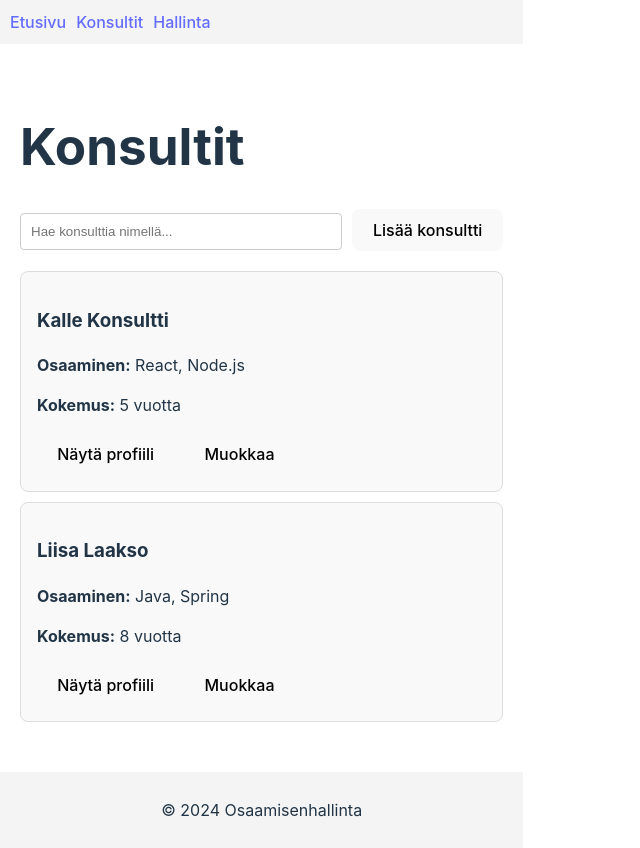
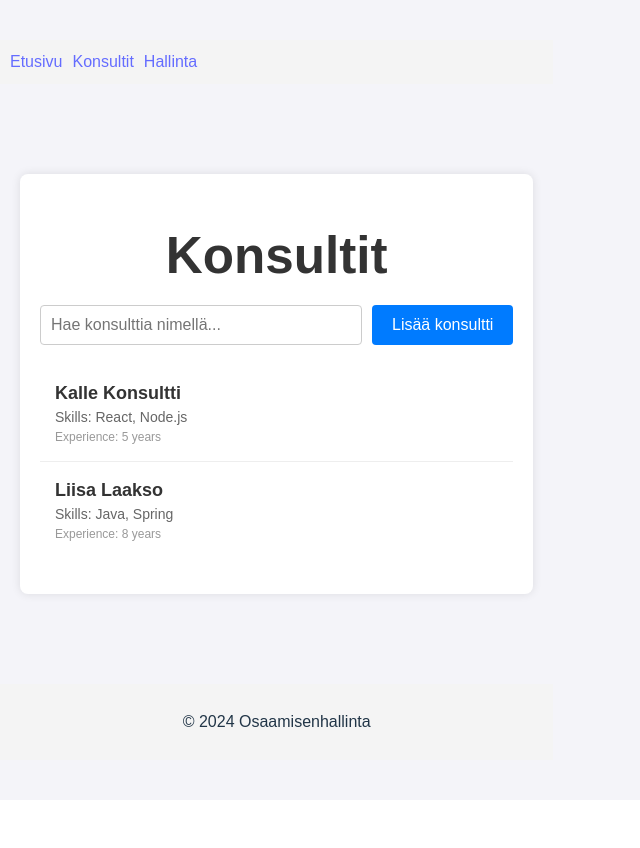
Before and after one commit to EKuuselaa/ConsultWizard, a React (Vite) app: page /consultants in a window 1280 px wide. Shown: the whole page, without its empty margins (0-640 px from the left). After the commit the page ends 800 px from the top, so only its background shows below. Built offline with nearby package versions, Linux system fonts and the light colour scheme.

Commit message:
created css styling for consultansPage

```diff
--- /dev/null
+++ b/src/pages/ConsultantsPage.css
@@ -0,0 +1,80 @@
+body {
+    font-family: Arial, sans-serif;
+    background-color: #f4f4f9;
+    margin: 0;
+    padding: 0;
+  }
+
+  .container {
+    max-width: 800px;
+    margin: 50px auto;
+    padding: 20px;
+    background-color: #fff;
+    box-shadow: 0 0 10px rgba(0, 0, 0, 0.1);
+    border-radius: 8px;
+  }
+
+  h1 {
+    color: #333;
+    text-align: center;
+    margin-bottom: 20px;
+  }
+
+  .search-container {
+    display: flex;
+    justify-content: center;
+    margin-bottom: 20px;
+  }
+
+  input[type="text"] {
+    padding: 10px;
+    width: 300px;
+    margin-right: 10px;
+    border: 1px solid #ccc;
+    border-radius: 4px;
+    font-size: 16px;
+  }
+
+  button {
+    padding: 10px 20px;
+    background-color: #007bff;
+    color: #fff;
+    border: none;
+    border-radius: 4px;
+    cursor: pointer;
+    font-size: 16px;
+  }
+
+  button:hover {
+    background-color: #0056b3;
+  }
+
+  .consultant-list {
+    list-style-type: none;
+    padding: 0;
+  }
+
+  .consultant-item {
+    padding: 15px;
+    border-bottom: 1px solid #eee;
+  }
+
+  .consultant-item:last-child {
+    border-bottom: none;
+  }
+
+  .consultant-name {
+    font-size: 18px;
+    font-weight: bold;
+    color: #333;
+  }
+
+  .consultant-skills {
+    color: #666;
+    font-size: 14px;
+  }
+
+  .consultant-experience {
+    color: #999;
+    font-size: 12px;
+  }
--- a/src/pages/ConsultantsPage.jsx
+++ b/src/pages/ConsultantsPage.jsx
@@ -1,11 +1,10 @@
 import React, { useState, useEffect } from 'react';
-import ConsultantCard from '../components/ConsultantCard';
+import './ConsultantsPage.css';
 
 const ConsultantsPage = () => {
   const [consultants, setConsultants] = useState([]);
   const [searchTerm, setSearchTerm] = useState('');
 
-  // Simuloitu data
   useEffect(() => {
     const mockData = [
       { id: 1, name: 'Kalle Konsultti', skills: ['React', 'Node.js'], experience: 5 },
@@ -14,41 +13,31 @@ const ConsultantsPage = () => {
     setConsultants(mockData);
   }, []);
 
-
-  //hakutoiminto konsulteille
-
-  const filteredConsultants = consultants.filter((consultants) =>
-    consultants.name.toLowerCase().includes(searchTerm.toLowerCase())
+  const filteredConsultants = consultants.filter((consultant) =>
+    consultant.name.toLowerCase().includes(searchTerm.toLowerCase())
   );
 
   return (
-    <div>
+    <div className="container">
       <h1>Konsultit</h1>
-
-      {/* Hakukenttä */}
-      <div style={{ marginBottom: '20px' }}>
+      <div className="search-container">
         <input
           type="text"
           placeholder="Hae konsulttia nimellä..."
           value={searchTerm}
           onChange={(e) => setSearchTerm(e.target.value)}
-          style={{
-            padding: '10px',
-            width: '300px',
-            marginRight: '10px',
-            border: '1px solid #ccc',
-            borderRadius: '4px',
-          }}
         />
-        <button style={{ padding: '10px 20px' }}>Lisää konsultti</button>
+        <button>Lisää konsultti</button>
       </div>
-
-      {/* Konsulttilista kortteina */}
-      <div>
+      <ul className="consultant-list">
         {filteredConsultants.map((consultant) => (
-          <ConsultantCard key={consultant.id} consultant={consultant} />
+          <li key={consultant.id} className="consultant-item">
+            <div className="consultant-name">{consultant.name}</div>
+            <div className="consultant-skills">Skills: {consultant.skills.join(', ')}</div>
+            <div className="consultant-experience">Experience: {consultant.experience} years</div>
+          </li>
         ))}
-      </div>
+      </ul>
     </div>
   );
 };
```
